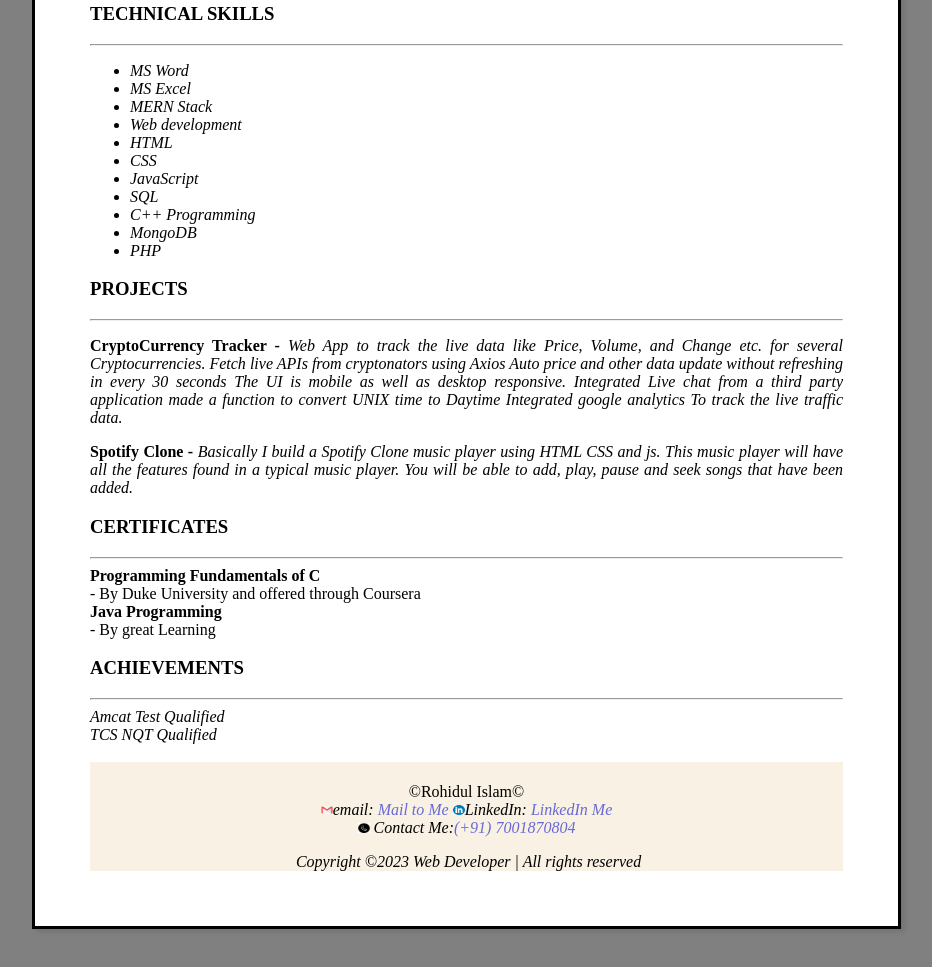
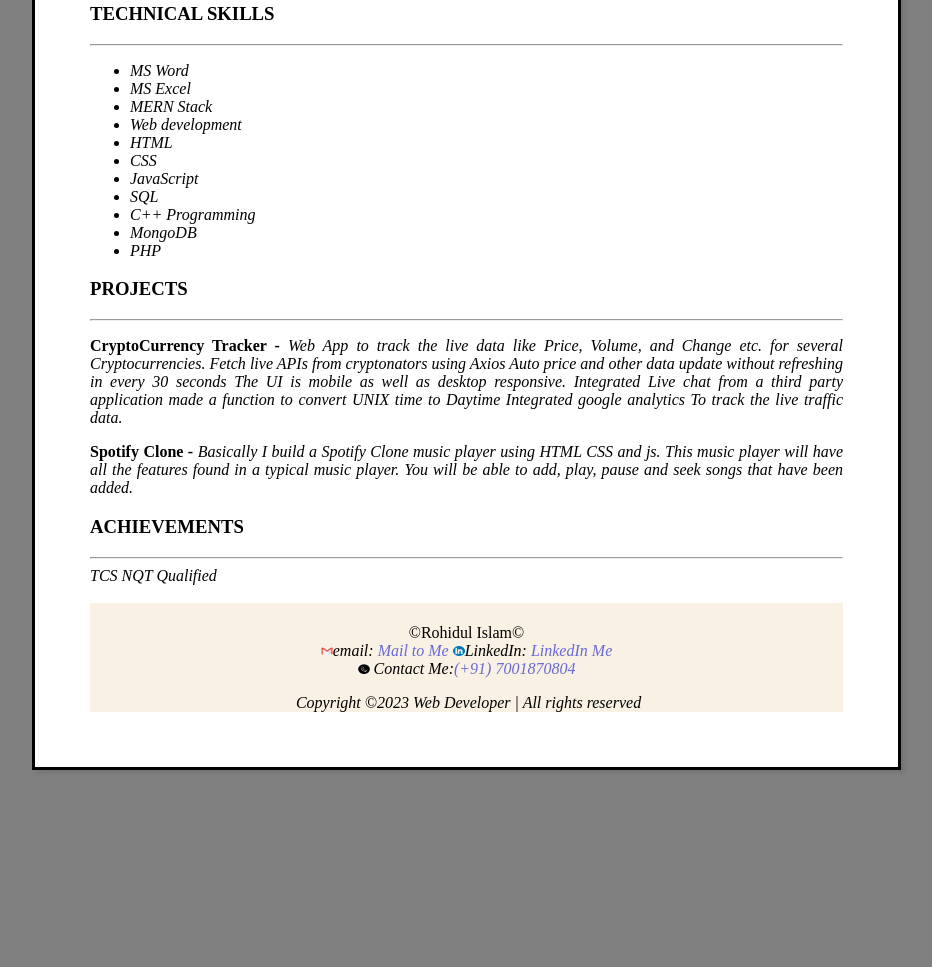
Before and after one commit to Raexp/Resume, a plain HTML site: page index.html in a window 1280 px wide. Shown: the part 619-1586 px from the top of the page, without its empty margins (173-1105 px from the left). After the commit the page ends 1525 px from the top, so only its background shows below. Drawn offline with Linux system fonts and the light colour scheme.

Commit message:
Update index.html

```diff
--- a/index.html
+++ b/index.html
@@ -148,29 +148,10 @@
           </section>
 
           <section>
-            <h3>CERTIFICATES</h3>
-            <hr>
-
-
-            <div>
-              <label for=""><b>Programming Fundamentals of C</b></label>
-              <br>
-              <label for="">- By Duke University and offered through Coursera</label>
-            </div>
-
-            <div>
-              <label for=""><b>Java Programming</b></label>
-              <br>
-              <label for="">- By great Learning</label>
-            </div>
-          </section>
-
-          <section>
             <h3>ACHIEVEMENTS</h3>
             <hr>
             <div>
-              <label for=""><i>Amcat Test Qualified</i></label>
-              <br>
+
               <label for=""><i>TCS NQT Qualified</i></label>
             </div>
           </section>
```
